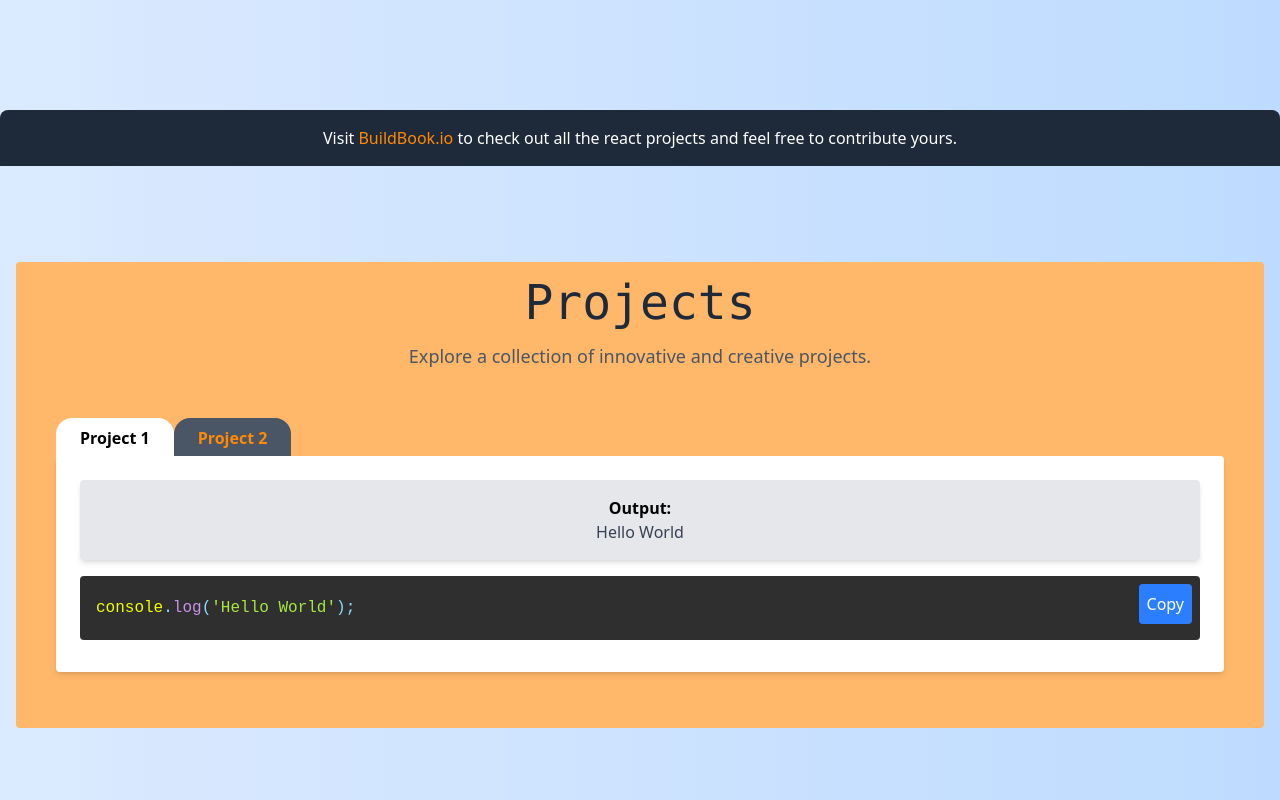
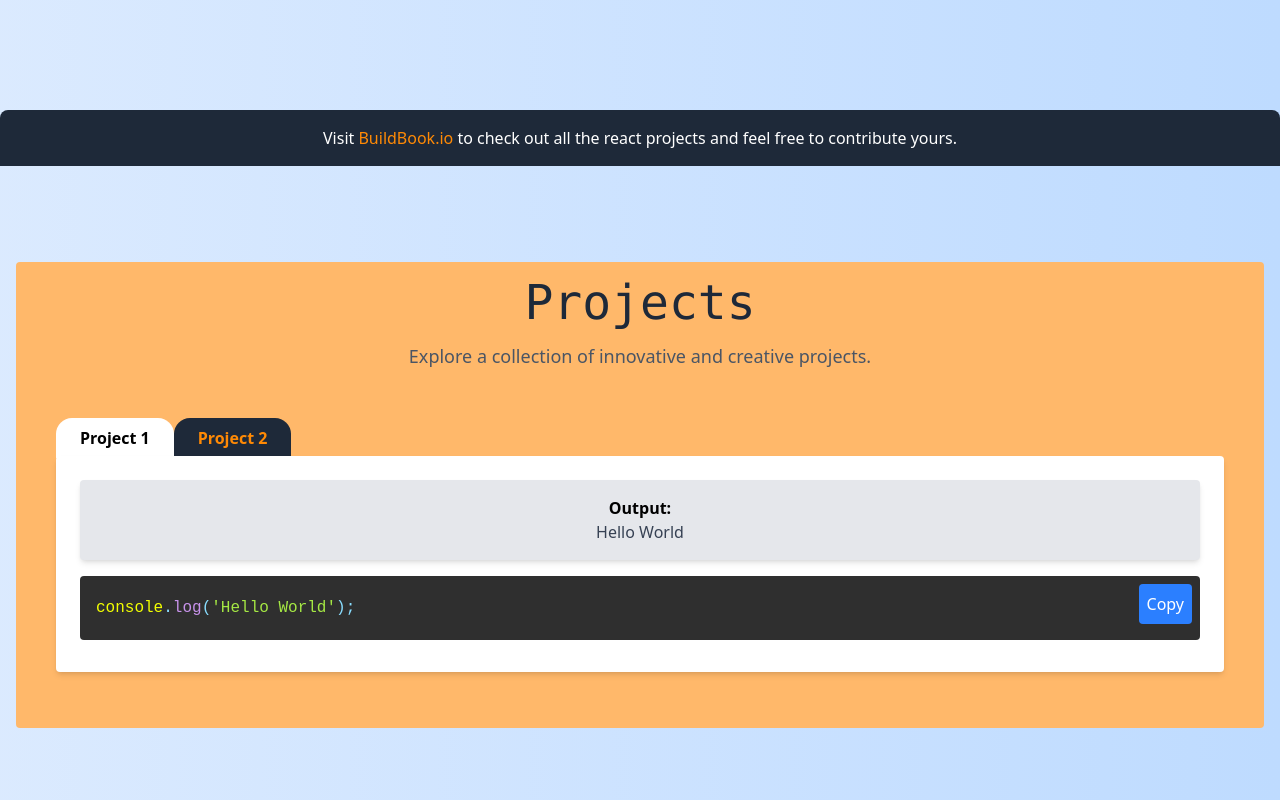
Before and after one commit to externalPointerVariable/BuildBook, a React (Vite) app in the folder myApp/: page / in a window 1280 px wide. Shown: the part 634-1434 px from the top of the page. Built offline with nearby package versions, Linux system fonts and the light colour scheme.

Commit message:
Update toggle button background color for better visibility

```diff
--- a/myApp/components/Toggle.jsx
+++ b/myApp/components/Toggle.jsx
@@ -21,7 +21,7 @@ export default function Toggle() {
         {projects.map((project) => (
           <button
             key={project.name}
-            className={`px-6 py-2 font-bold rounded-t-2xl transition duration-300 ease-in-out ${selectedProject.name === project.name ? "bg-white shadow-black" : "text-orange-400 bg-gray-600"}`}
+            className={`px-6 py-2 font-bold rounded-t-2xl transition duration-300 ease-in-out ${selectedProject.name === project.name ? "bg-white shadow-black" : "text-orange-400 bg-gray-800"}`}
             onClick={() => setSelectedProject(project)}>
             {project.name}
           </button>
```
